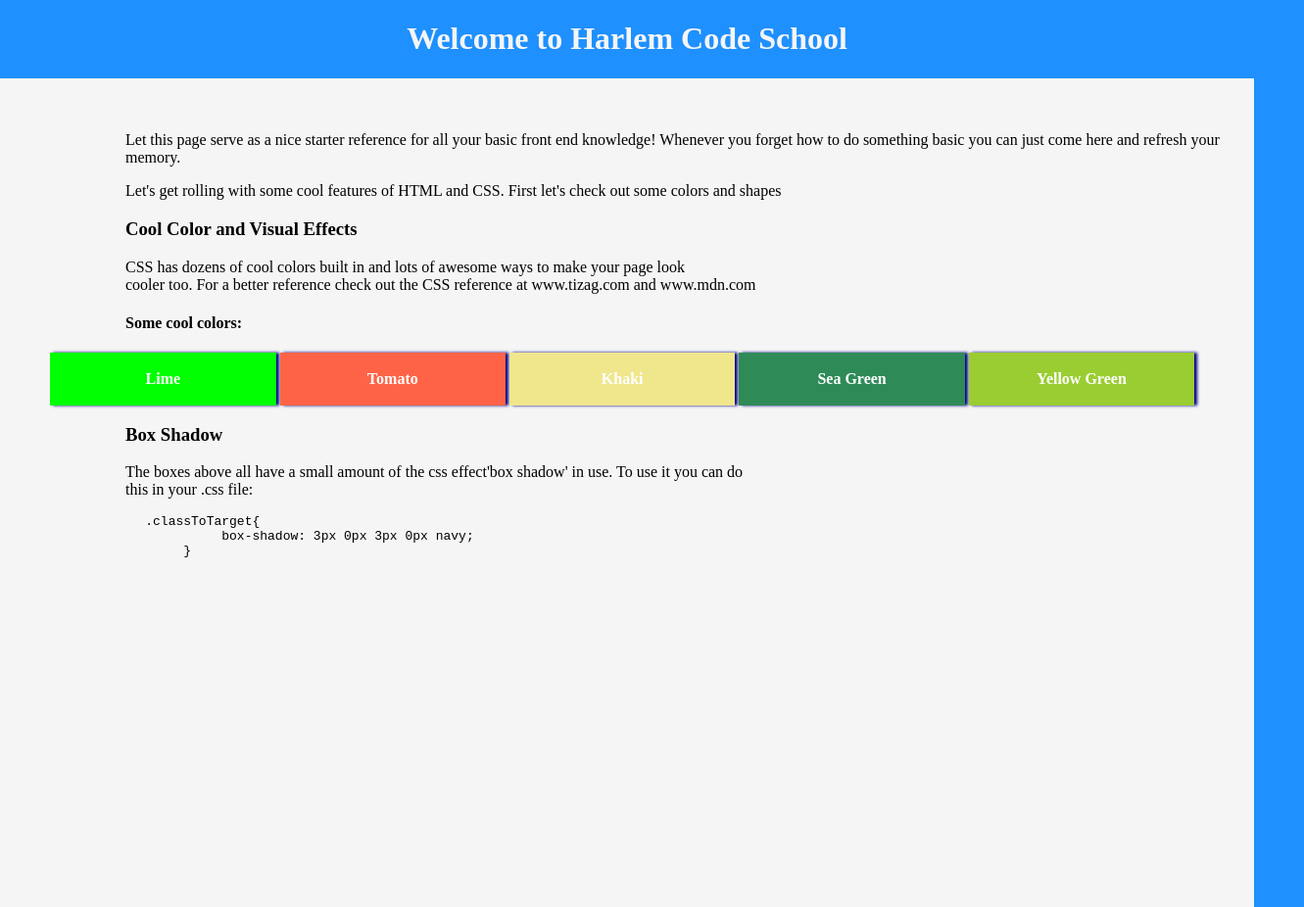
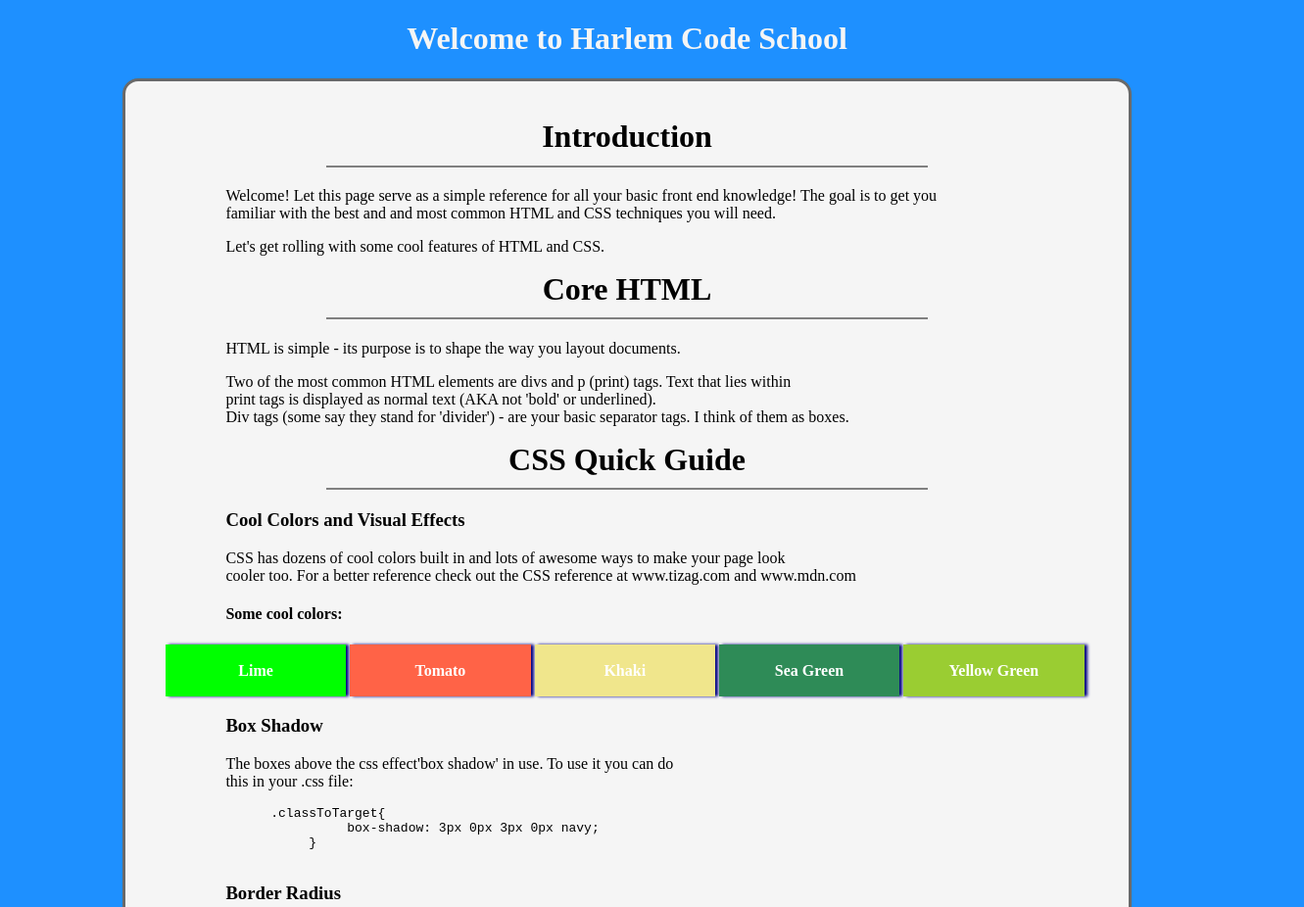
Before and after one commit to harlemCodeSchool/firstPage, a plain HTML site: page index.html in a window 1280 px wide. Shown: the top 926 px of the page at 98% size, 1331 px wide, since content can reach past the window. Drawn offline with Linux system fonts and the light colour scheme.

Commit message:
makin it pretty

```diff
--- a/index.html
+++ b/index.html
@@ -9,9 +9,7 @@
 	MOST LANGUAGES HAVE THEIR OWN WAY TO COMMENT CODE,
 	SOME USE THE SAME SYNTAX.
 
-	ALSO, NOTICE THE <!DOCTYPE> TAG AT THE START OF THE
-	PAGE. THAT TAG IS ACTUALLY TELLING THE BROWSER THAT
-	 'I AM USING THE DOCTYPE HTML 5'
+	THE <!DOCTYPE html> TAG TELLS THE BROWSER 'I AM USING THE DOCTYPE HTML 5'
 
 	 OLDER DOCTYPES INCLUDED THE NUMBER OF THE LANGUAGE,
 	 BUT NOW WE HAVE THIS NICE EASY ONE.
@@ -36,17 +34,23 @@ and Javascript pages that our HTML page needs to come to life. -->
  <body>
 	<h1>Welcome to Harlem Code School </h1>
    	<div class="contentWrapper">
-
-		<p> Let this page serve as a nice starter reference for all your basic
-			front end knowledge! Whenever you forget how to do something basic you can
-			just come here and refresh your memory.
+   	    <h1>Introduction</h1>
+		<p> Welcome! Let this page serve as a simple reference for all your basic
+			front end knowledge! The goal is to get you familiar with the best and
+			and most common HTML and CSS techniques you will need.
 		</p>
 
 		<p> Let's get rolling with some cool features of HTML and CSS.
-			First let's check out some colors and shapes
 		</p>
+		<h1>Core HTML</h1>
+		<p>HTML is simple - its purpose is to shape the way you layout documents. </p>
+		<p> Two of the most common HTML elements are divs and p (print) tags. Text that lies within
+		<br> print tags is displayed as normal text (AKA not 'bold' or underlined).
+		<br> Div tags (some say they stand for 'divider') - are your basic separator tags. I think of them as boxes.
 
-		<h3 class="hIndent">Cool Color and Visual Effects</h3>
+
+		<h1>CSS Quick Guide</h1>
+		<h3 class="hIndent">Cool Colors and Visual Effects</h3>
 		<p> CSS has dozens of cool colors built in and lots of awesome
 		ways to make your page look
 		<br>cooler too. For a better reference check out the CSS reference at <link>www.tizag.com</link> and <link>www.mdn.com</link>
@@ -60,14 +64,19 @@ and Javascript pages that our HTML page needs to come to life. -->
 			<div class="colorBox"> Yellow Green </div>
 		</div>
 		<h3 class="hIndent">Box Shadow</h3>
-		<p>The boxes above all have a small amount of the css effect'box shadow' in use. To use it you can do
+		<p>The boxes above the css effect'box shadow' in use. To use it you can do
 		<br> this in your .css file:
-		   <code><pre>
+		   <code>
+		     <pre>
 		   .classToTarget{
 		   	     box-shadow: 3px 0px 3px 0px navy;
 		   	}
-		   </pre></code>
+		     </pre>
+		   </code>
 		</p>
+		<h3 class="hIndent"> Border Radius
+		</h3>
+
     </div>
 </body>
 <script src="./js.js"> </script>
--- a/js.js
+++ b/js.js
@@ -1,5 +1,39 @@
 window.onload = function () {
 	console.log('js.js reporting for duty!');
+/*
+	var makeBox = document.createElement('div');
+	var styleDiv = makeBox.style();
+    styleDiv.height = ('45px');
+    styleDiv.width = ('45px');
+    styleDiv.border = ('2px solid red');
+*/
+
+	var x = 5;
+	var y = 10;
+
+	var adder = function(a, b) {
+		total = a + b;
+		return total;
+	}
+
+	adder(x, y);
+
+    var bandRater = function(band, power, soul, taste){
+    	if ((power + soul + taste) <= 6) {
+    		console.log('theyre bad');
+    	}
+    	else if ((power + soul + taste) <= 12) {
+    		console.log('they could be better')
+    	}
+    	else if ((power + soul + taste) <= 16) {
+    		console.log('they could be a lil better')
+    	}
+    	else {
+    		console.log('theyre awesome')
+    	}
+    }
+
+    bandRater('greenday', 6, 7, 7);
+
+
 }
-
-var makeBox = body.createElement('div');
--- a/style.css
+++ b/style.css
@@ -14,8 +14,8 @@ body {
 }
 
 
-body p {
-	width: 75	%;
+.contentWrapper p {
+	width: 75%;
 	margin-left: 10%;
 }
 
@@ -47,11 +47,28 @@ body p {
 
 
 .contentWrapper {
-	background-color: whitesmoke;
 	padding-bottom: 30%;
 	padding-top: 3%;
+	width: 80%;
+	margin: 0 auto;
+	background-color: whitesmoke;
+	border: 3px solid dimgray;
+	border-radius: 16px;
+}
+
+.contentWrapper > * {
+	color: black;
 }
 
 h1 {
 	text-align: center;
-	color: whitesmoke; }
+	color: whitesmoke;
+}
+
+.contentWrapper h1 {
+	border-bottom: 2px solid gray;
+	width: 60%;
+	margin: 0 auto;
+	padding-bottom: 1%;
+	margin-bottom: 2%;
+}
```
